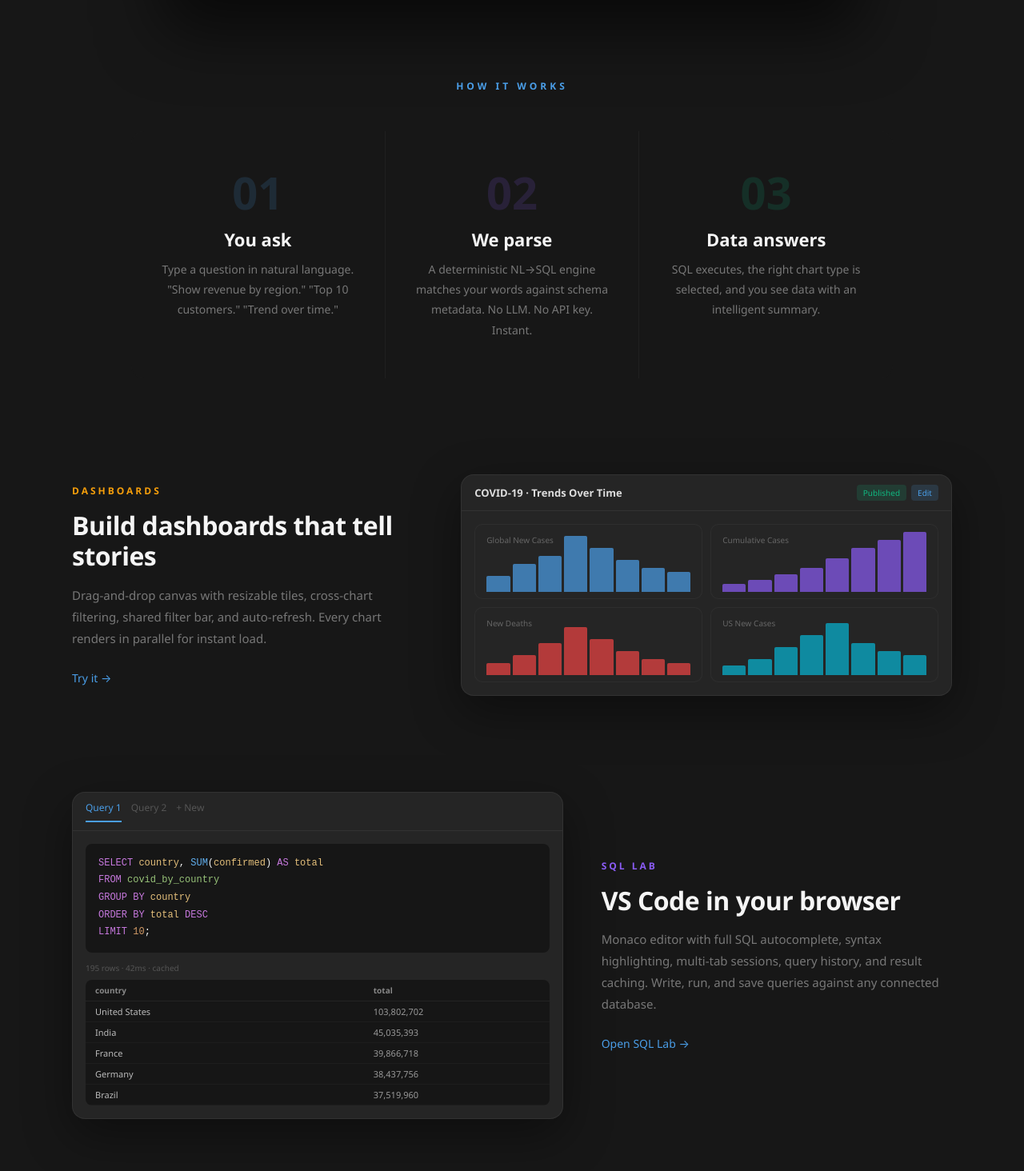
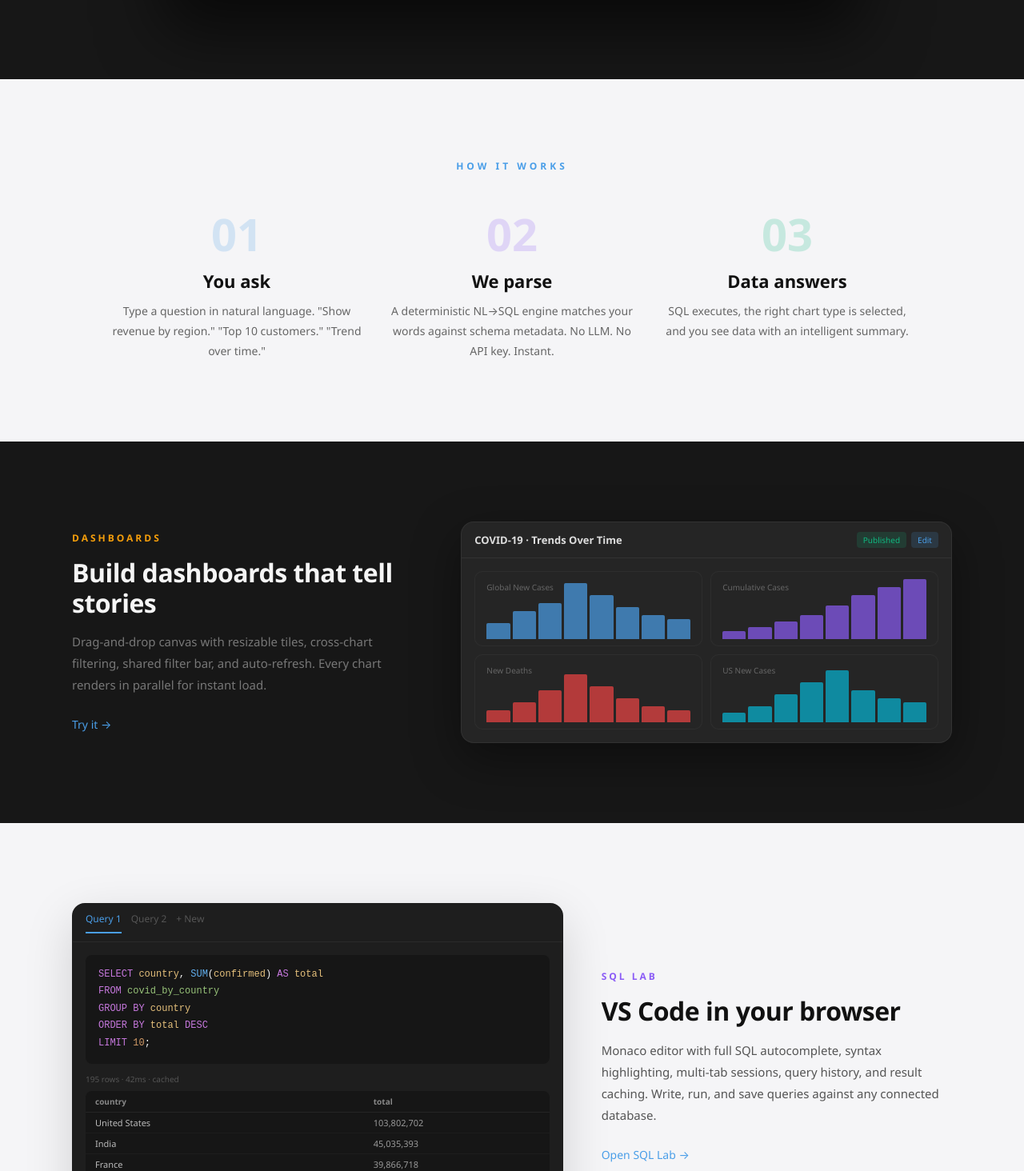
Before and after one commit to PruthviProdduturi/Kaveon, a Next.js app in the folder apps/kaveon-web/: page /about in a window 1280 px wide. Shown: the part 1103-2567 px from the top of the page at 80% size. Built offline with nearby package versions, Linux system fonts and the light colour scheme; no server answers.

Commit message:
feat: about page — alternating dark/light sections like Anthropic, visual rhythm

```diff
--- a/apps/kaveon-web/app/about/page.tsx
+++ b/apps/kaveon-web/app/about/page.tsx
@@ -225,30 +225,32 @@ export default function AboutPage() {
         </div>
       </div>
 
-      {/* ─── How It Works ─── */}
-      <section ref={r3} style={{ maxWidth: 1000, margin: "0 auto", padding: "0 24px 120px" }}>
+      {/* ─── How It Works — LIGHT section ─── */}
+      <section ref={r3} style={{ background: "#f5f5f7", padding: "100px 24px", color: "#111" }}>
+        <div style={{ maxWidth: 1000, margin: "0 auto" }}>
           <h2 style={{ fontSize: 12, fontWeight: 700, textTransform: "uppercase", letterSpacing: "4px", color: "#4A9EE8", textAlign: "center", marginBottom: 48 }}>
             How it works
           </h2>
-        <div style={{ display: "grid", gridTemplateColumns: "repeat(3, 1fr)", gap: 1, background: "rgba(255,255,255,0.04)", borderRadius: 16, overflow: "hidden" }}>
+          <div style={{ display: "grid", gridTemplateColumns: "repeat(3, 1fr)", gap: 32 }}>
             {[
               { n: "01", title: "You ask", desc: "Type a question in natural language. \"Show revenue by region.\" \"Top 10 customers.\" \"Trend over time.\"", color: "#4A9EE8" },
               { n: "02", title: "We parse", desc: "A deterministic NL→SQL engine matches your words against schema metadata. No LLM. No API key. Instant.", color: "#8b5cf6" },
               { n: "03", title: "Data answers", desc: "SQL executes, the right chart type is selected, and you see data with an intelligent summary.", color: "#10b981" },
             ].map((s) => (
-            <div key={s.n} style={{ textAlign: "center", padding: "48px 32px", background: "#171717" }}>
-              <div style={{ fontSize: 56, fontWeight: 800, color: s.color, opacity: 0.15, lineHeight: 1, marginBottom: 16 }}>{s.n}</div>
-              <h3 style={{ fontSize: 22, fontWeight: 600, marginBottom: 10 }}>{s.title}</h3>
-              <p style={{ fontSize: 14, color: "#777", lineHeight: 1.8 }}>{s.desc}</p>
+              <div key={s.n} style={{ textAlign: "center" }}>
+                <div style={{ fontSize: 56, fontWeight: 800, color: s.color, opacity: 0.2, lineHeight: 1, marginBottom: 16 }}>{s.n}</div>
+                <h3 style={{ fontSize: 22, fontWeight: 600, marginBottom: 10, color: "#111" }}>{s.title}</h3>
+                <p style={{ fontSize: 14, color: "#666", lineHeight: 1.8 }}>{s.desc}</p>
               </div>
             ))}
+          </div>
         </div>
       </section>
 
       {/* ─── Feature Showcases — fullscreen mockups ─── */}
 
-      {/* Dashboard Showcase */}
-      <Section style={{ padding: "0 24px 120px" }}>
+      {/* Dashboard Showcase — DARK */}
+      <Section style={{ padding: "100px 24px", background: "#171717" }}>
         <div style={{ maxWidth: 1100, margin: "0 auto", display: "grid", gridTemplateColumns: "1fr 1.4fr", gap: 48, alignItems: "center" }}>
           <div>
             <div style={{ fontSize: 12, fontWeight: 700, textTransform: "uppercase", letterSpacing: "3px", color: "#f59e0b", marginBottom: 16 }}>Dashboards</div>
@@ -287,10 +289,10 @@ export default function AboutPage() {
         </div>
       </Section>
 
-      {/* SQL Lab Showcase */}
-      <Section style={{ padding: "0 24px 120px" }}>
+      {/* SQL Lab Showcase — LIGHT */}
+      <Section style={{ padding: "100px 24px", background: "#f5f5f7" }}>
         <div style={{ maxWidth: 1100, margin: "0 auto", display: "grid", gridTemplateColumns: "1.4fr 1fr", gap: 48, alignItems: "center" }}>
-          <div style={{ background: "#252525", borderRadius: 16, border: "1px solid rgba(255,255,255,0.06)", overflow: "hidden", boxShadow: "0 20px 60px rgba(0,0,0,0.4)" }}>
+          <div style={{ background: "#1e1e1e", borderRadius: 16, border: "1px solid rgba(0,0,0,0.1)", overflow: "hidden", boxShadow: "0 20px 60px rgba(0,0,0,0.15)" }}>
             <div style={{ padding: "10px 16px", borderBottom: "1px solid rgba(255,255,255,0.06)", display: "flex", gap: 12 }}>
               <span style={{ fontSize: 12, color: "#4A9EE8", borderBottom: "2px solid #4A9EE8", paddingBottom: 8 }}>Query 1</span>
               <span style={{ fontSize: 12, color: "#555", paddingBottom: 8 }}>Query 2</span>
@@ -333,8 +335,8 @@ export default function AboutPage() {
           </div>
           <div>
             <div style={{ fontSize: 12, fontWeight: 700, textTransform: "uppercase", letterSpacing: "3px", color: "#8b5cf6", marginBottom: 16 }}>SQL Lab</div>
-            <h3 style={{ fontSize: 32, fontWeight: 600, lineHeight: 1.2, marginBottom: 16, letterSpacing: "-0.5px" }}>VS Code in your browser</h3>
-            <p style={{ fontSize: 15, color: "#777", lineHeight: 1.8, marginBottom: 24 }}>
+            <h3 style={{ fontSize: 32, fontWeight: 600, lineHeight: 1.2, marginBottom: 16, letterSpacing: "-0.5px", color: "#111" }}>VS Code in your browser</h3>
+            <p style={{ fontSize: 15, color: "#555", lineHeight: 1.8, marginBottom: 24 }}>
               Monaco editor with full SQL autocomplete, syntax highlighting, multi-tab sessions, query history, and result caching. Write, run, and save queries against any connected database.
             </p>
             <a href="/" style={{ fontSize: 14, color: "#4A9EE8", textDecoration: "none" }}>Open SQL Lab →</a>
@@ -342,7 +344,8 @@ export default function AboutPage() {
         </div>
       </Section>
 
-      <section id="features" ref={r4} style={{ maxWidth: 1100, margin: "0 auto", padding: "0 24px 120px" }}>
+      <section id="features" ref={r4} style={{ padding: "100px 24px", background: "#171717" }}>
+        <div style={{ maxWidth: 1100, margin: "0 auto" }}>
         <h2 style={{ fontSize: 12, fontWeight: 700, textTransform: "uppercase", letterSpacing: "4px", color: "#4A9EE8", textAlign: "center", marginBottom: 12 }}>
           Everything you need
         </h2>
@@ -390,16 +393,17 @@ export default function AboutPage() {
             <p style={{ fontSize: 14, color: "#888", lineHeight: 1.8 }}>Your infrastructure, your data, your rules. OAuth, RBAC, encrypted secrets. MIT licensed.</p>
           </div>
         </div>
+        </div>
       </section>
 
-      {/* ─── Tech ─── */}
-      <section ref={r5} style={{ textAlign: "center", padding: "0 24px 120px" }}>
+      {/* ─── Tech — LIGHT ─── */}
+      <section ref={r5} style={{ textAlign: "center", padding: "80px 24px", background: "#f5f5f7" }}>
         <h2 style={{ fontSize: 12, fontWeight: 700, textTransform: "uppercase", letterSpacing: "4px", color: "#4A9EE8", marginBottom: 32 }}>
           Built with
         </h2>
         <div style={{ display: "flex", flexWrap: "wrap", gap: 10, justifyContent: "center", maxWidth: 650, margin: "0 auto" }}>
           {["Next.js 15", "React 19", "TypeScript", "FastAPI", "Python 3.11", "ECharts", "PostgreSQL", "Azure", "Vercel", "Bicep IaC"].map((t) => (
-            <span key={t} style={{ padding: "10px 22px", borderRadius: 999, border: "1px solid rgba(255,255,255,0.06)", fontSize: 14, color: "#777", background: "rgba(255,255,255,0.02)" }}>{t}</span>
+            <span key={t} style={{ padding: "10px 22px", borderRadius: 999, border: "1px solid #ddd", fontSize: 14, color: "#555", background: "#fff" }}>{t}</span>
           ))}
         </div>
       </section>
```
Lines whose indentation alone changed are shown as unchanged.
